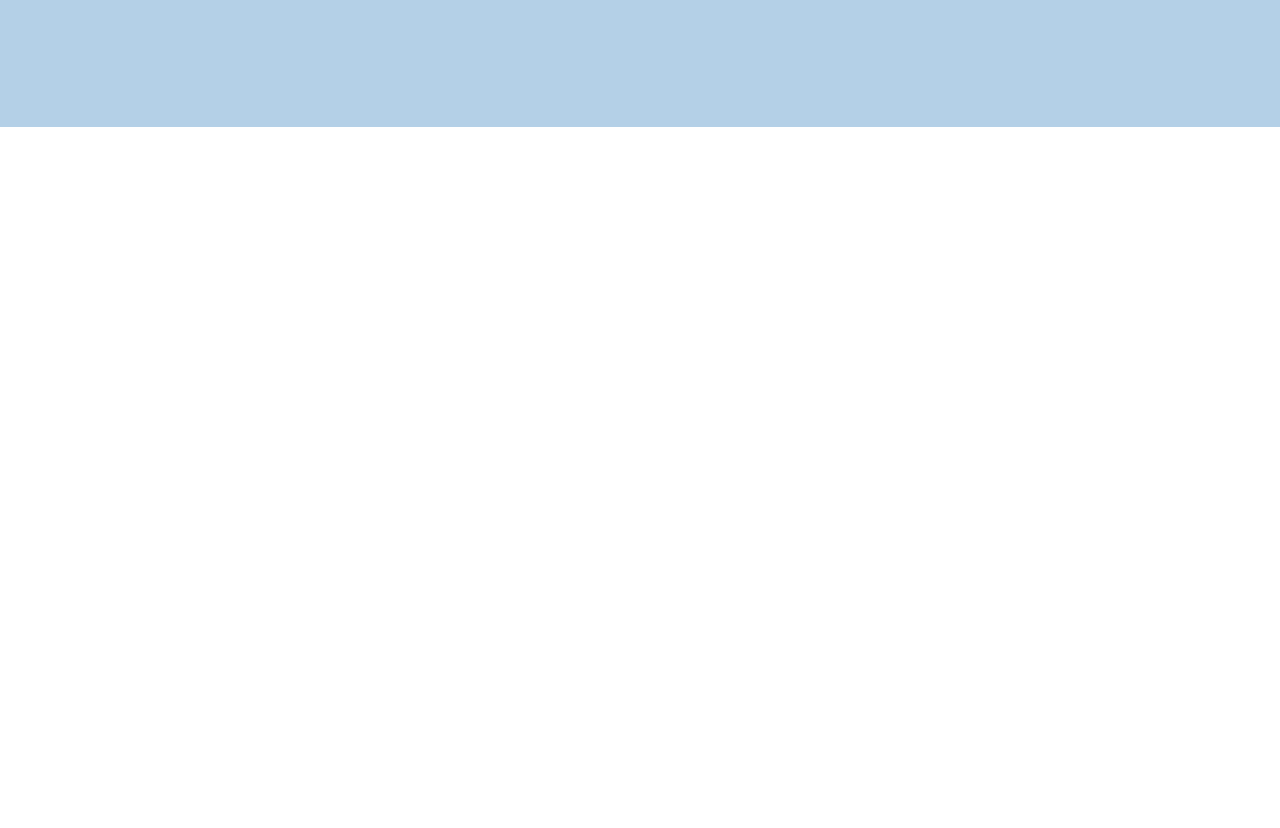
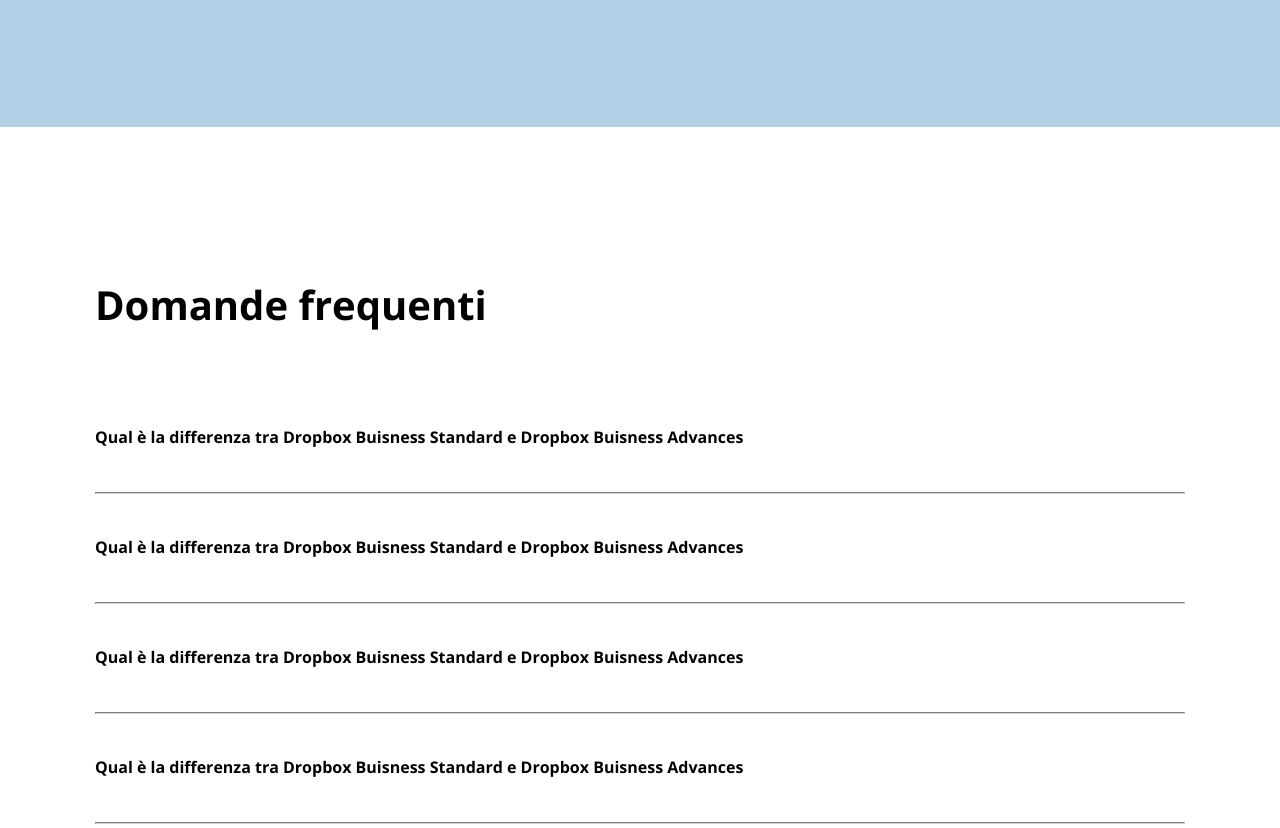
Before and after one commit to GvMazzon25/htmlcss-dropbox, a plain HTML site: page index.html in a window 1280 px wide. Shown: the part 5649-6477 px from the top of the page. Before the commit the page ends 5926 px from the top, so only its background shows below. Drawn offline with nearby package versions, Linux system fonts and the light colour scheme.

Commit message:
request-middle

```diff
--- a/css/style.css
+++ b/css/style.css
@@ -486,3 +486,23 @@ section li{
 }
 
 /*Request Section*/
+.small-container h1{
+    font-size: 40px;
+}
+
+.request{
+    width: 100%;
+    height: 110px;
+}
+
+.request span{
+    line-height: 110px;
+    padding-bottom: 50px;
+    font-weight: 700;
+}
+
+.request hr{
+    width: 100%;
+    border-color: rgb(214, 212, 212);
+    border-width: 1px;
+}
--- a/index.html
+++ b/index.html
@@ -306,7 +306,23 @@
         </section>
         <!--Request Section-->
         <section class="small-container">
-
+            <h1 class="mrg-bttm-50px">Domande frequenti</h1>
+            <div class="request">
+                <span>Qual è la differenza tra Dropbox Buisness Standard e Dropbox Buisness Advances</span>
+                <hr>
+            </div>
+            <div class="request">
+                <span>Qual è la differenza tra Dropbox Buisness Standard e Dropbox Buisness Advances</span>
+                <hr>
+            </div>
+            <div class="request">
+                <span>Qual è la differenza tra Dropbox Buisness Standard e Dropbox Buisness Advances</span>
+                <hr>
+            </div>
+            <div class="request">
+                <span>Qual è la differenza tra Dropbox Buisness Standard e Dropbox Buisness Advances</span>
+                <hr>
+            </div>
         </section>
         <section>
 
```
